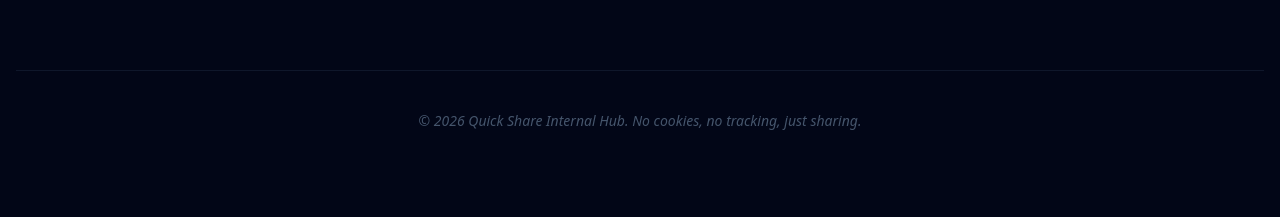
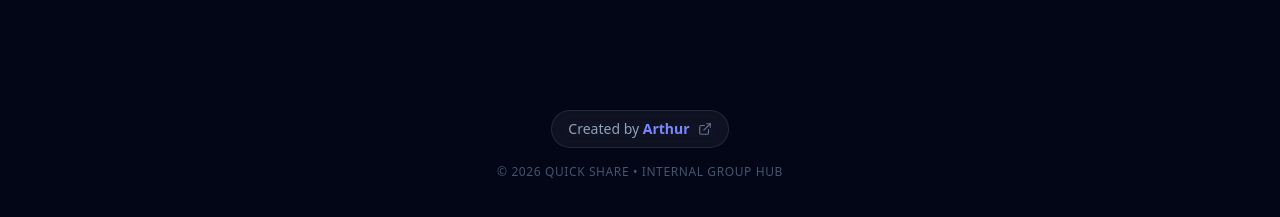
Before and after one commit to NgatourRohman/link-share, a Next.js app: page / in a window 1280 px wide. Shown: the part 1335-1552 px from the top of the page. Built offline with nearby package versions, Linux system fonts and the light colour scheme; no server answers; the database is empty.

Commit message:
feat: add production-ready footer with creator branding and layout fixes

```diff
--- a/src/app/layout.tsx
+++ b/src/app/layout.tsx
@@ -3,6 +3,7 @@ import { Inter } from "next/font/google";
 import "./globals.css";
 import { Toaster } from 'sonner';
 import { Analytics } from "@vercel/analytics/next";
+import { Footer } from "@/components/Footer";
 
 const inter = Inter({ subsets: ["latin"], variable: "--font-inter" });
 
@@ -25,8 +26,11 @@ export default function RootLayout({
 }>) {
   return (
     <html lang="en" className="dark">
-      <body className={`${inter.variable} antialiased bg-slate-950 text-slate-100`}>
-        {children}
+      <body className={`${inter.variable} antialiased bg-slate-950 text-slate-100 min-h-screen flex flex-col`}>
+        <main className="flex-1">
+          {children}
+        </main>
+        <Footer />
         <Analytics />
         <Toaster
           position="top-center"
--- a/src/app/page.tsx
+++ b/src/app/page.tsx
@@ -44,12 +44,7 @@ export default function Home() {
           </Suspense>
         </div>
 
-        {/* Footer */}
-        <footer className="mt-20 py-10 text-center border-t border-slate-900">
-          <p className="text-slate-600 text-sm italic">
-            &copy; {new Date().getFullYear()} Quick Share Internal Hub. No cookies, no tracking, just sharing.
-          </p>
-        </footer>
+        {/* End of Content */}
       </div>
     </main>
   );
--- a/src/app/profile/[id]/page.tsx
+++ b/src/app/profile/[id]/page.tsx
@@ -53,12 +53,6 @@ export default async function ProfilePage({ params }: ProfilePageProps) {
         <div className="w-full transform scale-110 md:scale-125 mt-10">
           <ProfileCard {...profile} />
         </div>
-
-        <div className="mt-24 text-center">
-          <p className="text-slate-500 text-sm">
-            Dibagikan melalui <span className="text-indigo-400 font-semibold">Quick Share</span>
-          </p>
-        </div>
       </div>
     </main>
   );
--- /dev/null
+++ b/src/components/Footer.tsx
@@ -0,0 +1,37 @@
+import Link from 'next/link';
+import { ExternalLink } from 'lucide-react';
+
+export function Footer() {
+  const creatorId = process.env.NEXT_PUBLIC_CREATOR_PROFILE_ID;
+  const currentYear = new Date().getFullYear();
+
+  return (
+    <footer className="w-full py-10 px-4 mt-auto">
+      <div className="flex flex-col items-center gap-4">
+        {creatorId ? (
+          <Link
+            href={`/profile/${creatorId}`}
+            className="group flex items-center gap-2 px-4 py-2 rounded-full glass-pill border border-slate-700/50 hover:border-indigo-500/50 hover:bg-slate-800/40 transition-all duration-300 transform hover:scale-105"
+            aria-label="View creator's profile"
+          >
+            <span className="text-sm font-medium text-slate-400 group-hover:text-white transition-colors">
+              Created by <span className="text-indigo-400 font-semibold">Arthur</span>
+            </span>
+            <ExternalLink
+              size={14}
+              className="text-slate-500 group-hover:text-indigo-400 transition-colors"
+            />
+          </Link>
+        ) : (
+          <div className="px-4 py-2 rounded-full glass-pill border border-slate-800/50 text-slate-500 text-sm font-medium">
+            Created by <span className="text-indigo-400">Arthur</span>
+          </div>
+        )}
+
+        <p className="text-slate-600 text-xs tracking-wider uppercase font-medium">
+          &copy; {currentYear} Quick Share • Internal Group Hub
+        </p>
+      </div>
+    </footer>
+  );
+}
```
Also changed, not shown: 1 other file (tests, documents, lock files or other folders).
